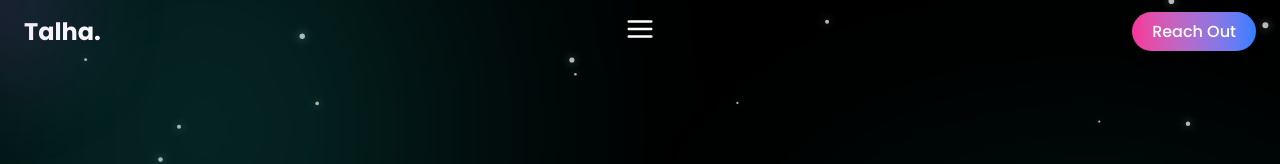
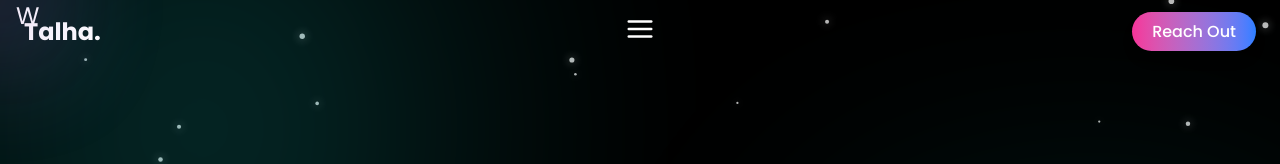
Before and after one commit to TalhaTanvir/React-Animated-Portfolio, a React (Vite) app: page / in a window 1280 px wide. Shown: the top 164 px of the page. Built offline with nearby package versions, Linux system fonts and the light colour scheme.

Commit message:
new files

```diff
--- a/src/sections/Home.jsx
+++ b/src/sections/Home.jsx
@@ -27,7 +27,7 @@ function Home() {
 
     return () => clearTimeout(timeout);
 
-  })
+  }, [subIndex , index , deleting , roles])
 
 
 
@@ -48,7 +48,13 @@ function Home() {
       <div className='relative z-10 h-full w-full max-w-7xl max-auto px-4 grid grid-cols-1 lg:grid-cols-2'>
         <div>
           <div>
-            <motion.div>
+            <motion.div
+            className='mb-3 text-xl sm:text-2xl'
+            >
+
+              <span>
+                {roles[index].substring(0,subIndex)}
+              </span>
 
             </motion.div>
           </div>
```
